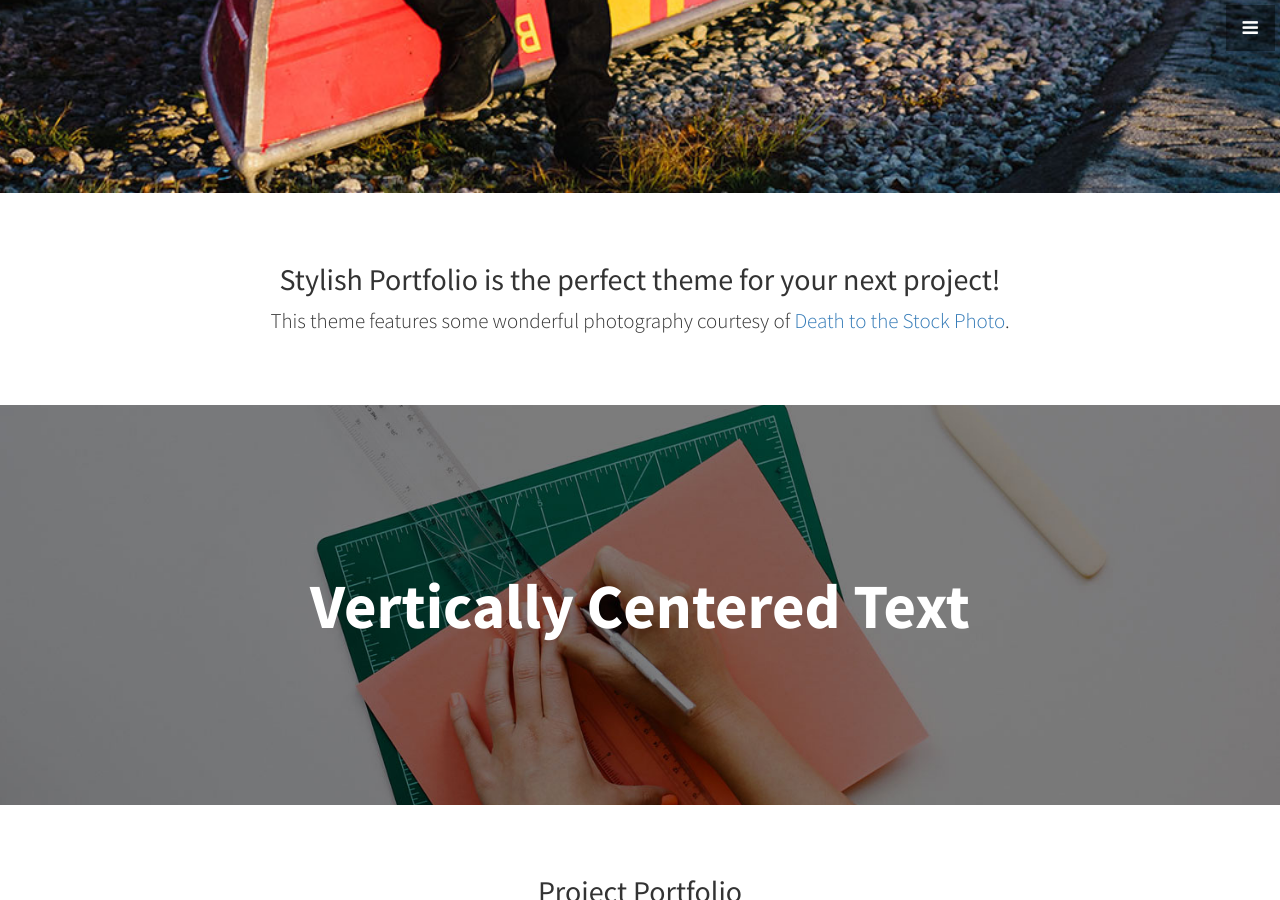
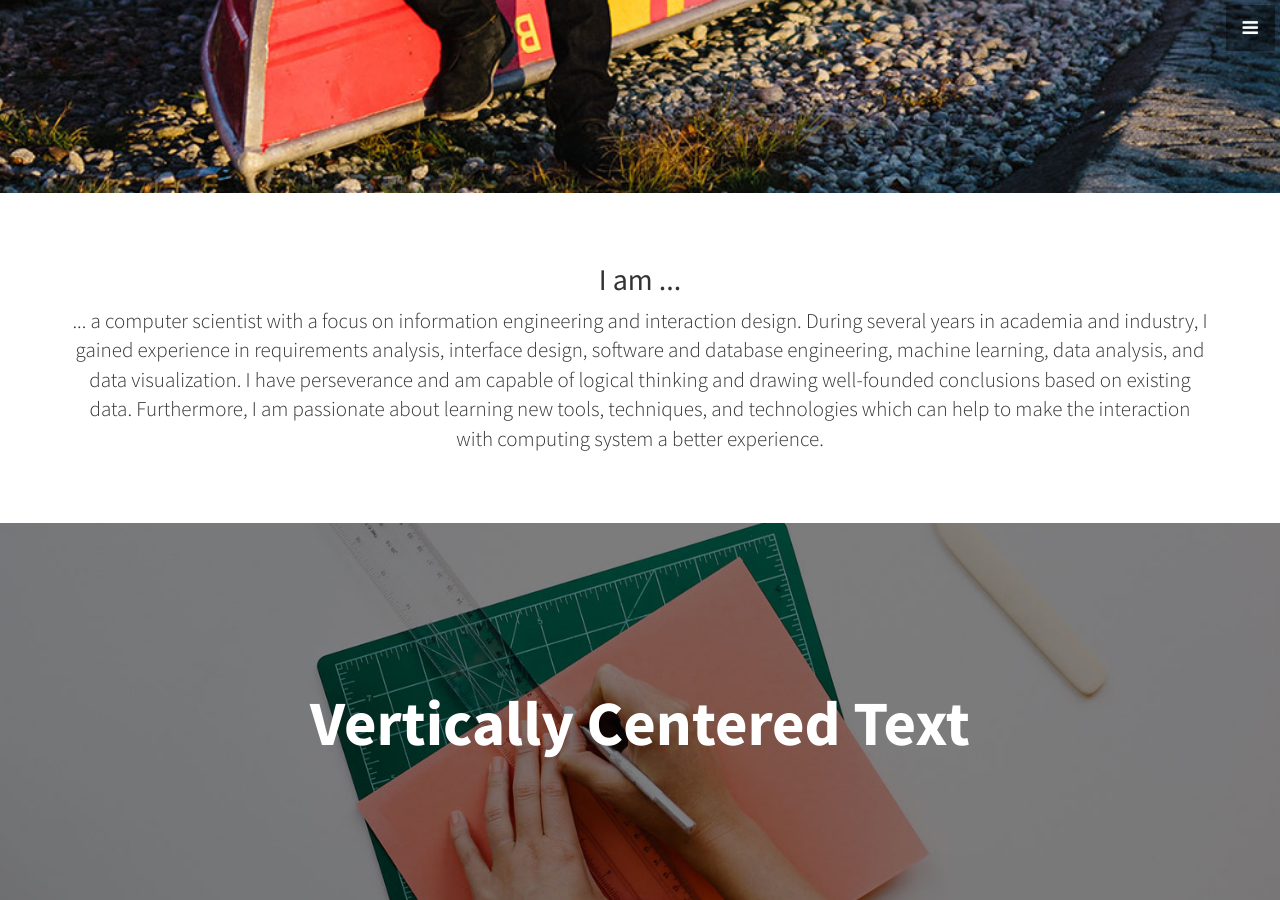
Before and after one commit to SimonButscher/home, a Jekyll site: the page built from index.html, in a window 1280 px wide and 900 px high, scrolled down 707 px. Built offline with Jekyll 4.4.1, drawn with Linux system fonts in a browser that asks for light colours.

Commit message:
Update about.html

```diff
--- a/_includes/about.html
+++ b/_includes/about.html
@@ -2,8 +2,8 @@
   <div class="container">
     <div class="row">
       <div class="col-lg-12 text-center">
-        <h2>Stylish Portfolio is the perfect theme for your next project!</h2>
-        <p class="lead">This theme features some wonderful photography courtesy of <a target="_blank" href="http://join.deathtothestockphoto.com/">Death to the Stock Photo</a>.</p>
+        <h2>I am ...</h2>
+        <p class="lead">... a computer scientist with a focus on information engineering and interaction design. During several years in academia and industry, I gained experience in requirements analysis, interface design, software and database engineering,  machine learning, data analysis, and data visualization. I have perseverance and am capable of logical thinking and drawing well-founded conclusions based on existing data. Furthermore, I am passionate about learning new tools, techniques, and technologies which can help to make the interaction with computing system a better experience.</p>
       </div>
     </div>
     <!-- /.row -->
```
